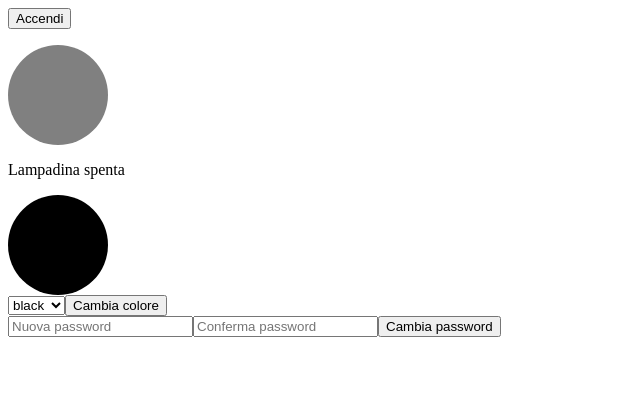
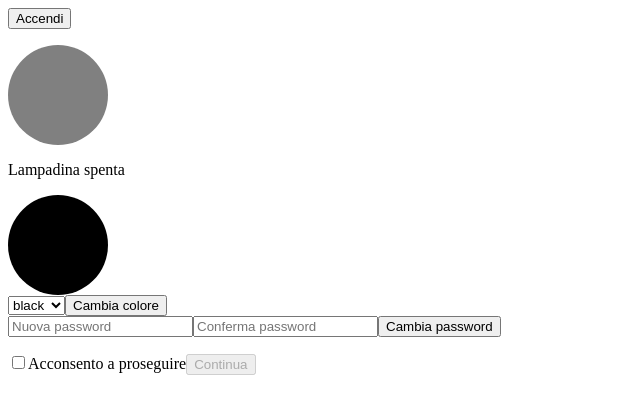
Before and after one commit to AmbraCanini/react-event-input, a React (Vite) app: page / in a window 1280 px wide. Shown: the top 414 px of the page, without its empty margins (0-640 px from the left). Built offline with nearby package versions, Linux system fonts and the light colour scheme.

Commit message:
newsletter checkbox

```diff
--- a/src/App.jsx
+++ b/src/App.jsx
@@ -2,6 +2,7 @@ import { useState } from 'react'
 import EventLampadina from './components/EventLampadina.jsx'
 import Color from './components/Color.jsx'
 import PasswordChanger from './components/PasswordChanger.jsx'
+import Newsletter from './components/Newsletter.jsx'
 import './App.css'
 
 function App() {
@@ -10,6 +11,7 @@ function App() {
             <EventLampadina />
             <Color />
             <PasswordChanger />
+            <Newsletter />
         </div>
     );
 }
--- /dev/null
+++ b/src/components/Newsletter.jsx
@@ -0,0 +1,32 @@
+import { useState } from "react";
+
+function Newsletter() {
+   const [isChecked, setIsChecked] = useState(false);
+   const [confermato, setConfermato] = useState(false);
+
+        return (
+        <div>
+            {!confermato && (
+                <>
+                    <input
+                        type="checkbox"
+                        checked={isChecked}
+                        onChange={(e) => setIsChecked(e.target.checked)}
+                    />
+                    <label>Acconsento a proseguire</label>
+
+                    <button
+                        disabled={!isChecked}
+                        onClick={() => setConfermato(true)}
+                    >
+                        Continua
+                    </button>
+                </>
+            )}
+
+            {confermato && <p>Grazie! Conferma completata.</p>}
+        </div>
+    );
+}
+
+export default Newsletter;
```
